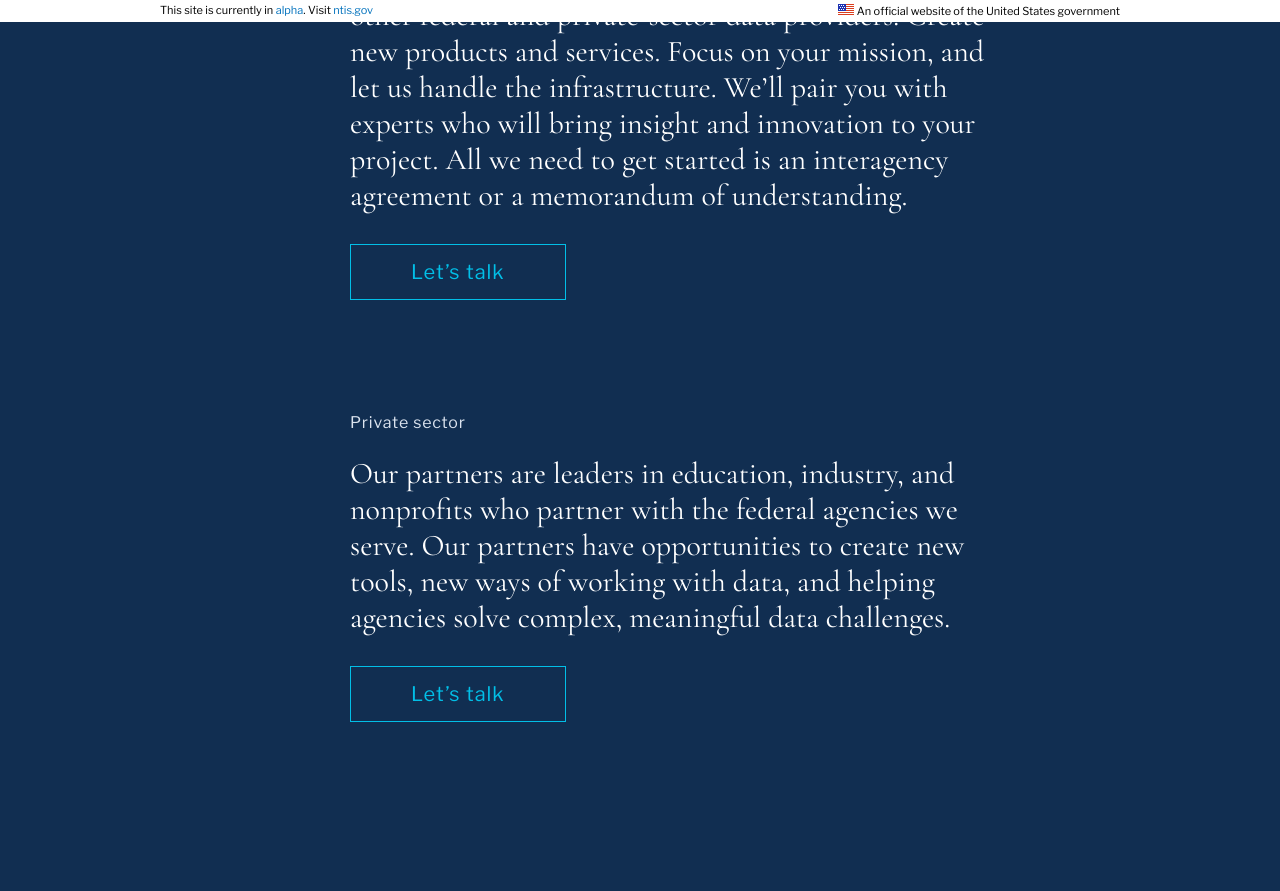
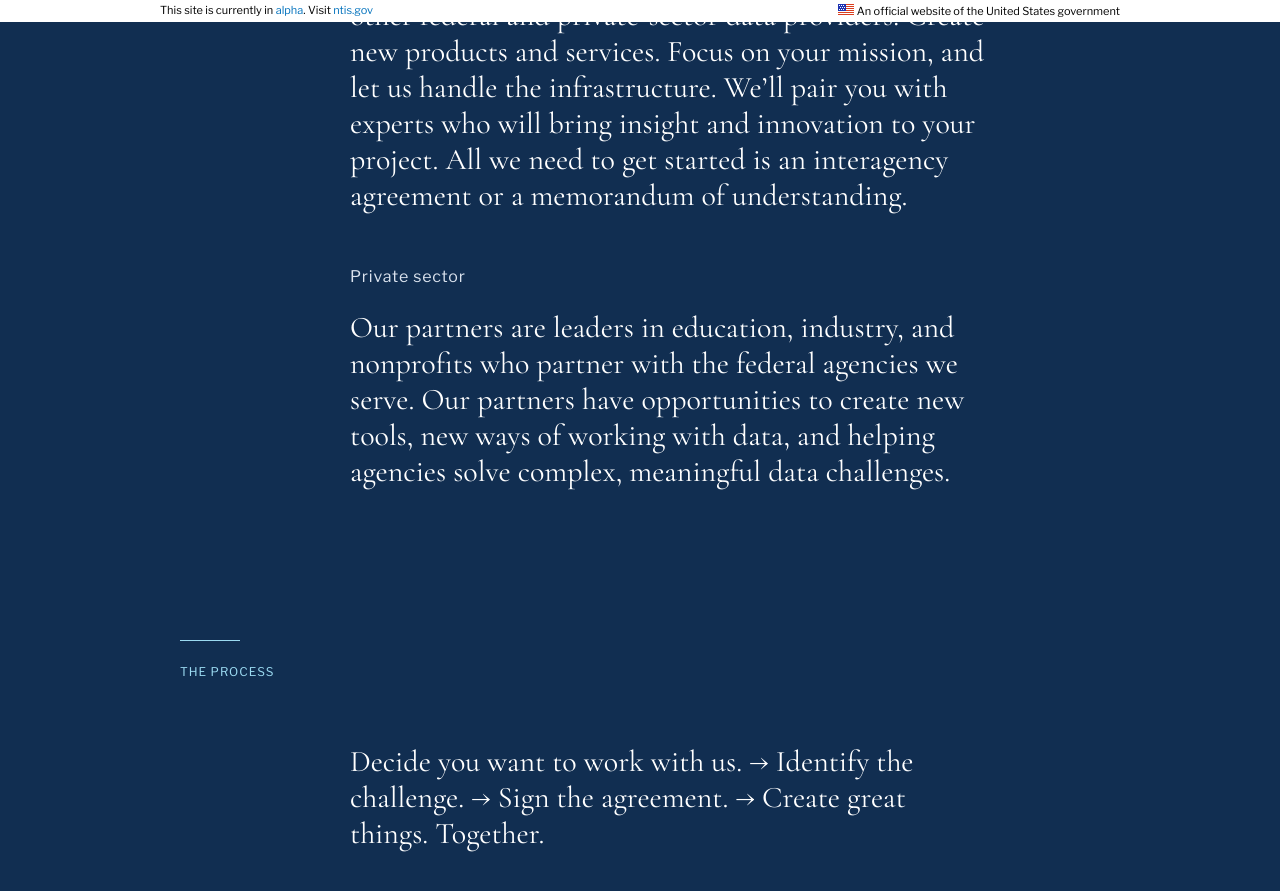
Before and after one commit to 18F/ntis-gov, a Jekyll site: the page index.html, which Jekyll copies as it is, in a window 1280 px wide and 900 px high, scrolled down 1497 px. Shown: the top 891 px of the window. Built offline with Jekyll 4.4.1, drawn with Linux system fonts in a browser that asks for light colours.

Commit message:
Gets rid of "Let's talk" buttons

```diff
--- a/index.html
+++ b/index.html
@@ -72,13 +72,11 @@
         <p>
           Put your data to good use. Find and connect with other federal and private-sector data providers. Create new products and services.  Focus on your mission, and let us handle the infrastructure.  We&rsquo;ll pair you with experts who will bring insight and innovation to your project. All we need to get started is an interagency agreement or a memorandum of understanding.
         </p>
-        <a href="#" class="button">Let&rsquo;s talk</a>
 
         <h4>Private sector</h4>
         <p>
           Our partners are leaders in education, industry, and nonprofits who partner with the federal agencies we serve.  Our partners have opportunities to create new tools, new ways of working with data, and helping agencies solve complex, meaningful data challenges.
         </p>
-        <a href="#" class="button">Let&rsquo;s talk</a>
 
         <h3>The process</h3>
         <p>
```
